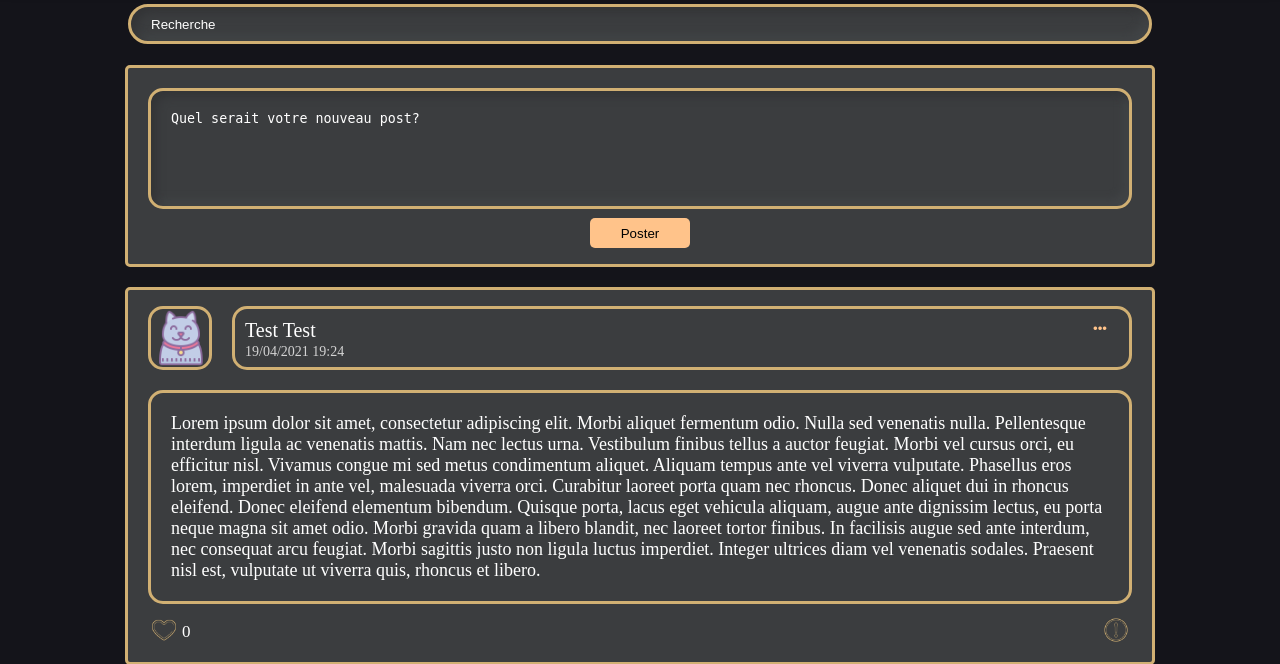
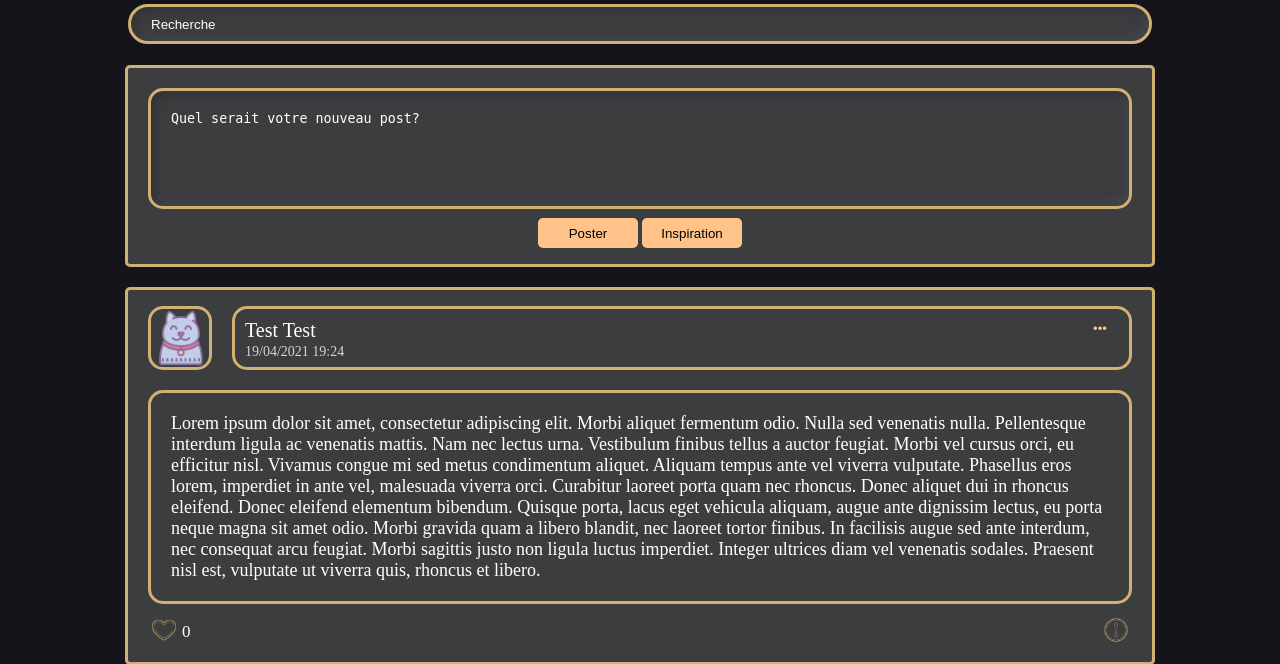
Before and after one commit to SportDay/UP-IO2-Project, a PHP site: page /root_public/page/private/main.php in a window 1280 px wide. Shown: the part 113-777 px from the top of the page. Run offline with PHP 8.4, Linux system fonts and the light colour scheme.

Commit message:
Update Main
add inpiration button

```diff
--- a/root_public/page/private/main.php
+++ b/root_public/page/private/main.php
@@ -27,6 +27,7 @@
             <form id="form_post_add" action="/add_post.php" method="post">
                 <textarea id="post_add" name="post_content" form="form_post_add" placeholder="Quel serait votre nouveau post?" rows="5" maxlength="735"></textarea><br>
                 <button id="submit_add" type="submit">Poster</button>
+                <button id="inpirate" onclick="inspiration()">Inspiration</button>
             </form>
         </div>
     </div>
```
